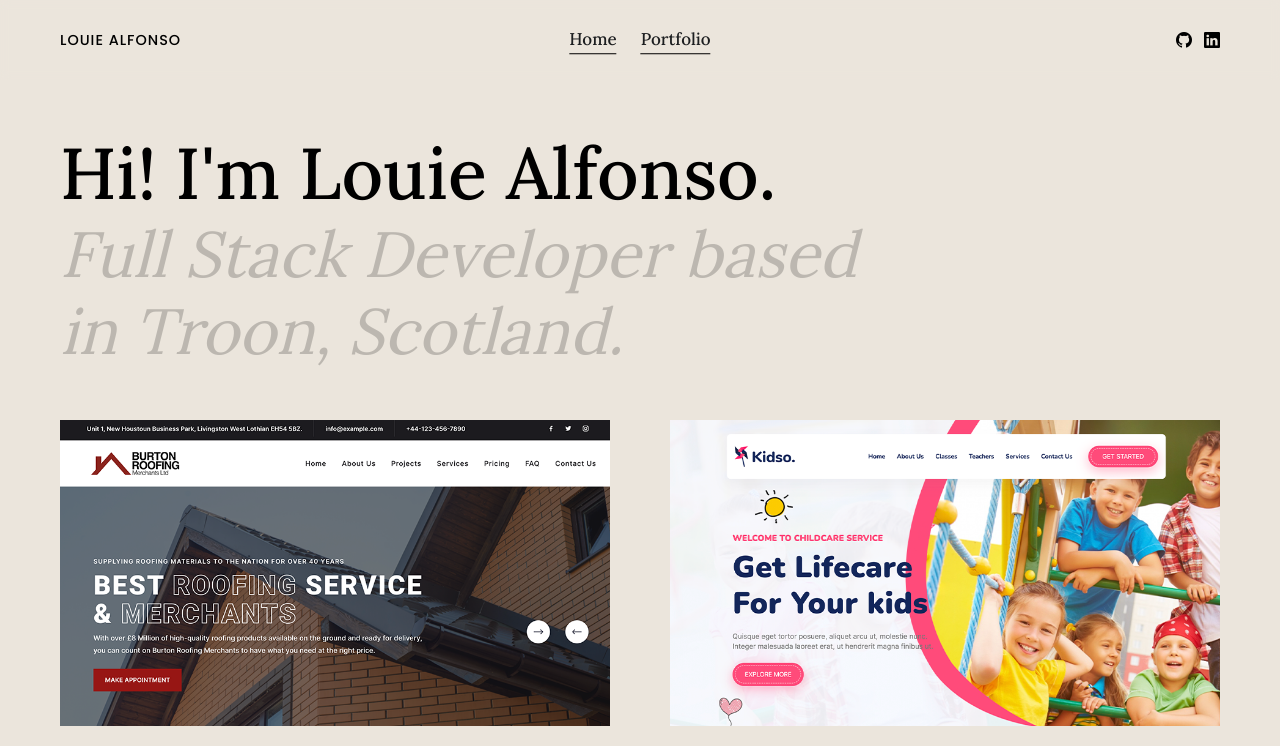
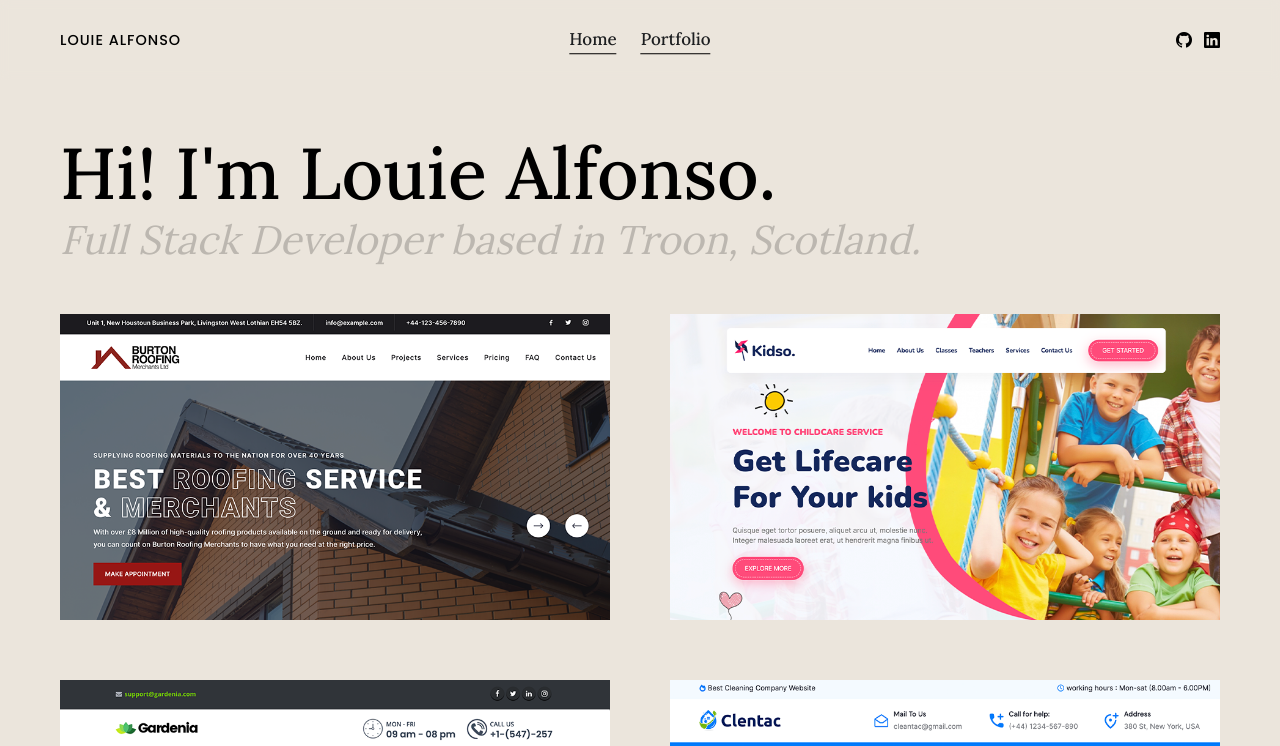
Before and after one commit to louiefalfonso/dev-portfolio, a Next.js app: page / in a window 1280 px wide. Shown: the top 746 px of the page. Built offline with nearby package versions, Linux system fonts and the light colour scheme.

Commit message:
Update Homepage

```diff
--- a/components/About/About.jsx
+++ b/components/About/About.jsx
@@ -9,7 +9,7 @@ const About = () => {
                     <div className="col-12 col-lg-9">
                         <div data-hover-img={aboutData.mainData.heroAvatar.src}>
                             <h1 className="display-2 fw-medium mb-0">{aboutData.mainData.title}</h1>
-                            <h1 className="display-3 fw-normal mb-0 text-black-02 fst-italic">{aboutData.mainData.biography}</h1>
+                            <h1 className="fw-normal mb-0 text-black-02 fst-italic">{aboutData.mainData.biography}</h1>
                         </div>
                     </div>
                 </div> {/* end row */}
--- a/pages/portfolio/index.jsx
+++ b/pages/portfolio/index.jsx
@@ -55,10 +55,6 @@ const PortfolioPage = () => {
                                                 <Image src={item.mainImage} alt={item.title} />
                                             </div>
                                             {/* Mobile Caption */}
-                                            <div className="portfolio-mobile-caption">
-                                                <h4>{item.title}</h4>
-                                                <span>{item.category}</span>
-                                            </div>
                                         </Link>
                                     </div>
                                 </div>
```
